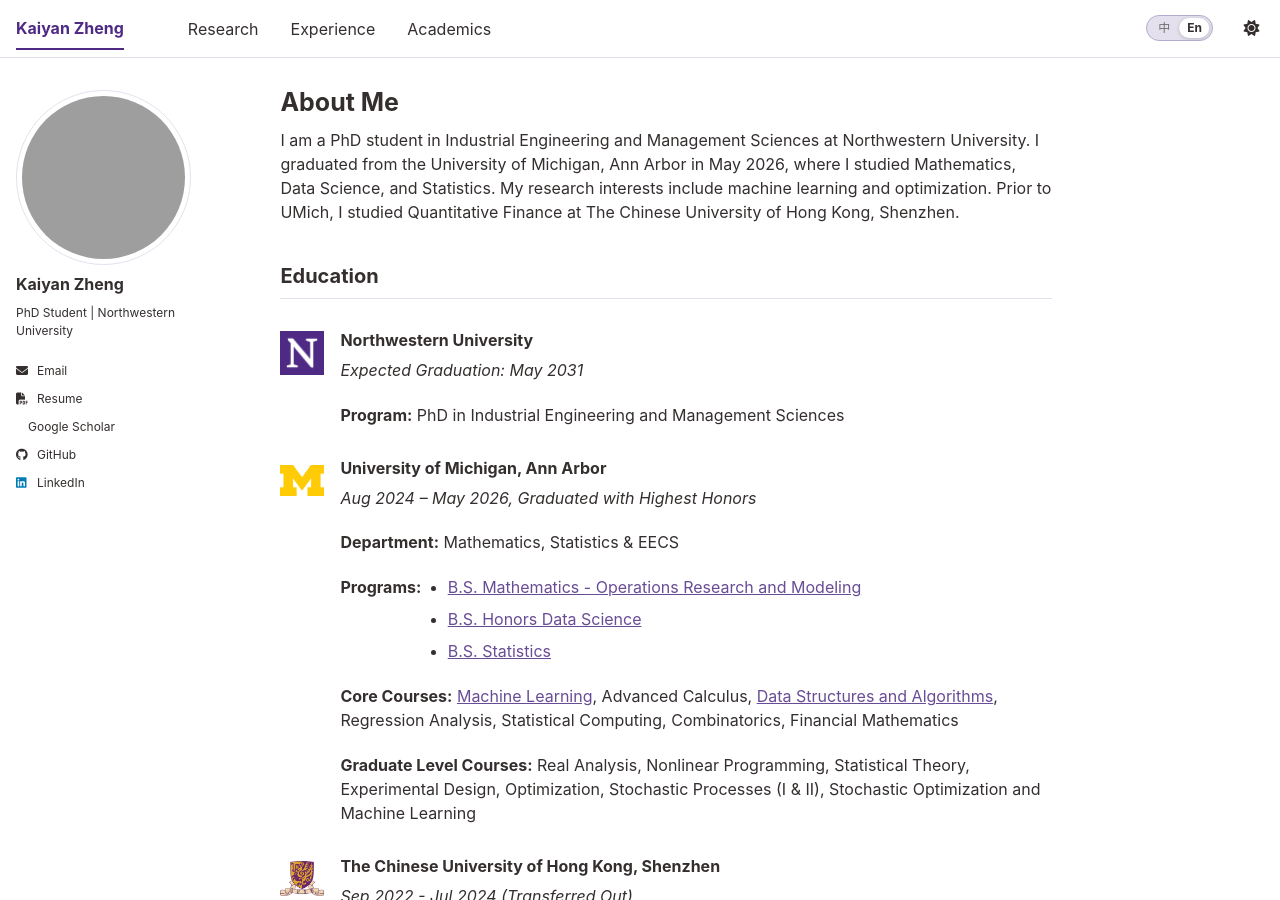
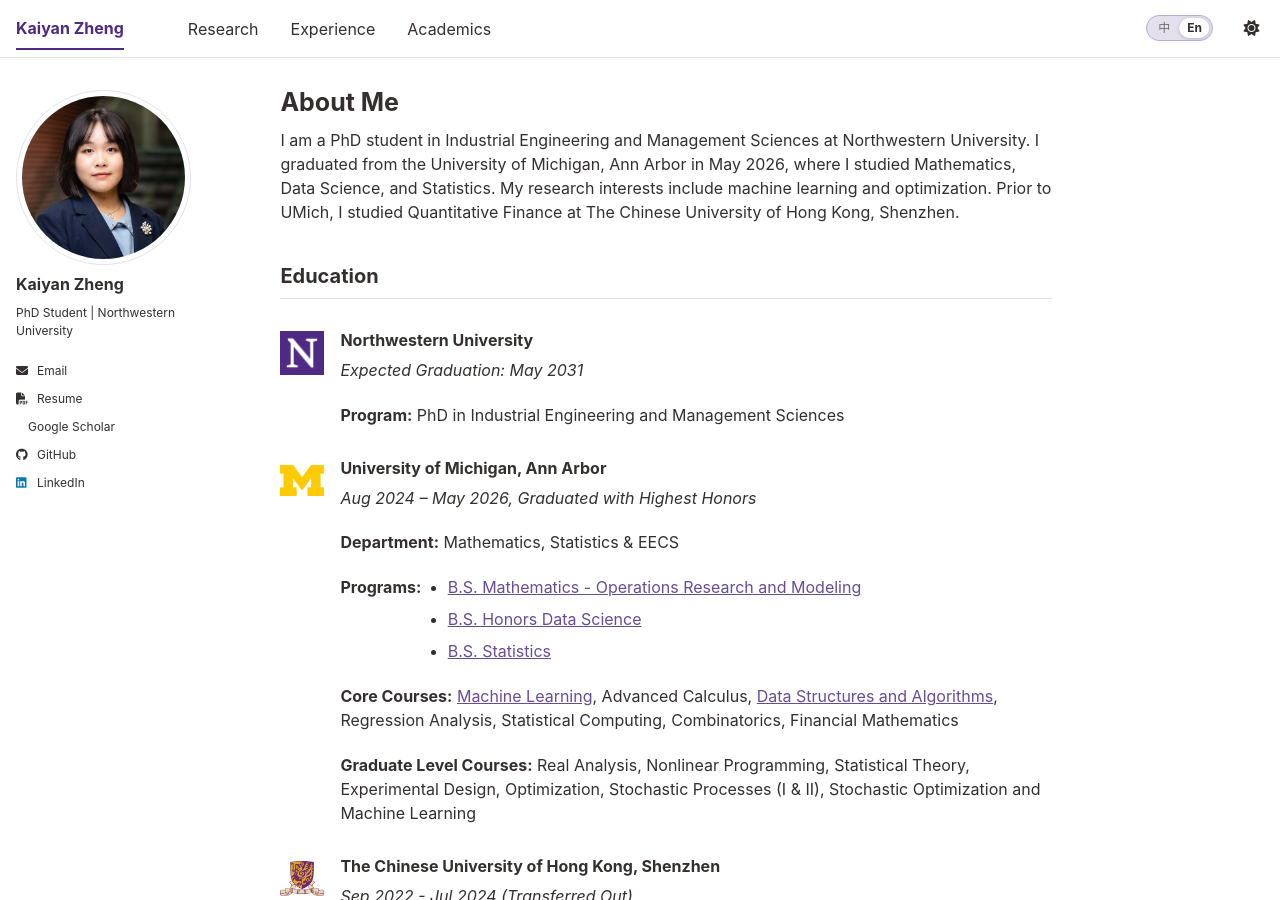
Before and after one commit to KatherynZheng/katherynzheng.github.io, a Jekyll site: the page built from _pages/about.md, in a window 1280 px wide and 900 px high. Built offline with Jekyll 4.4.1, drawn with Linux system fonts in a browser that asks for light colours; a style sheet for code colours, icons or effects is not loaded.

Commit message:
Update profile photo

```diff
--- a/_config.yml
+++ b/_config.yml
@@ -12,7 +12,7 @@ repository               : "KatherynZheng/katherynzheng.github.io"
 
 # Only populated fields appear in the Academic Pages author sidebar.
 author:
-  avatar           : "personal_website.png"
+  avatar           : "headshot.jpg"
   name             : "Kaiyan Zheng"
   bio              : "PhD Student | Northwestern University"
   email            : "kaiyan@u.northwestern.edu"
--- a/_data/authors.yml
+++ b/_data/authors.yml
@@ -1,5 +1,5 @@
 kaiyan_zh:
-  avatar: "personal_website.png"
+  avatar: "headshot.jpg"
   name: "郑恺妍"
   bio: "博士生 | 西北大学"
   email: "kaiyan@u.northwestern.edu"
```
Also changed, not shown: images/headshot.jpg (added).
